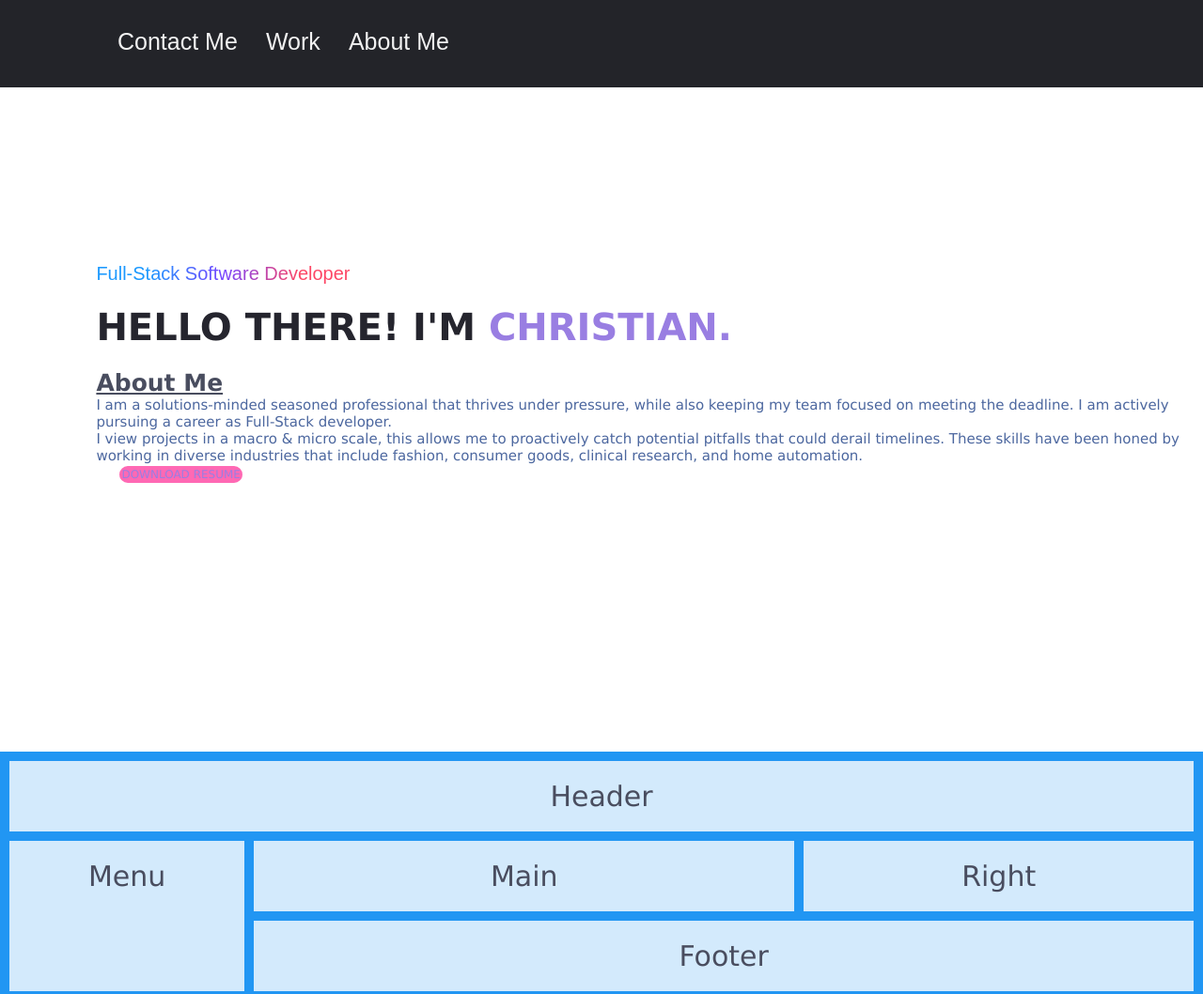
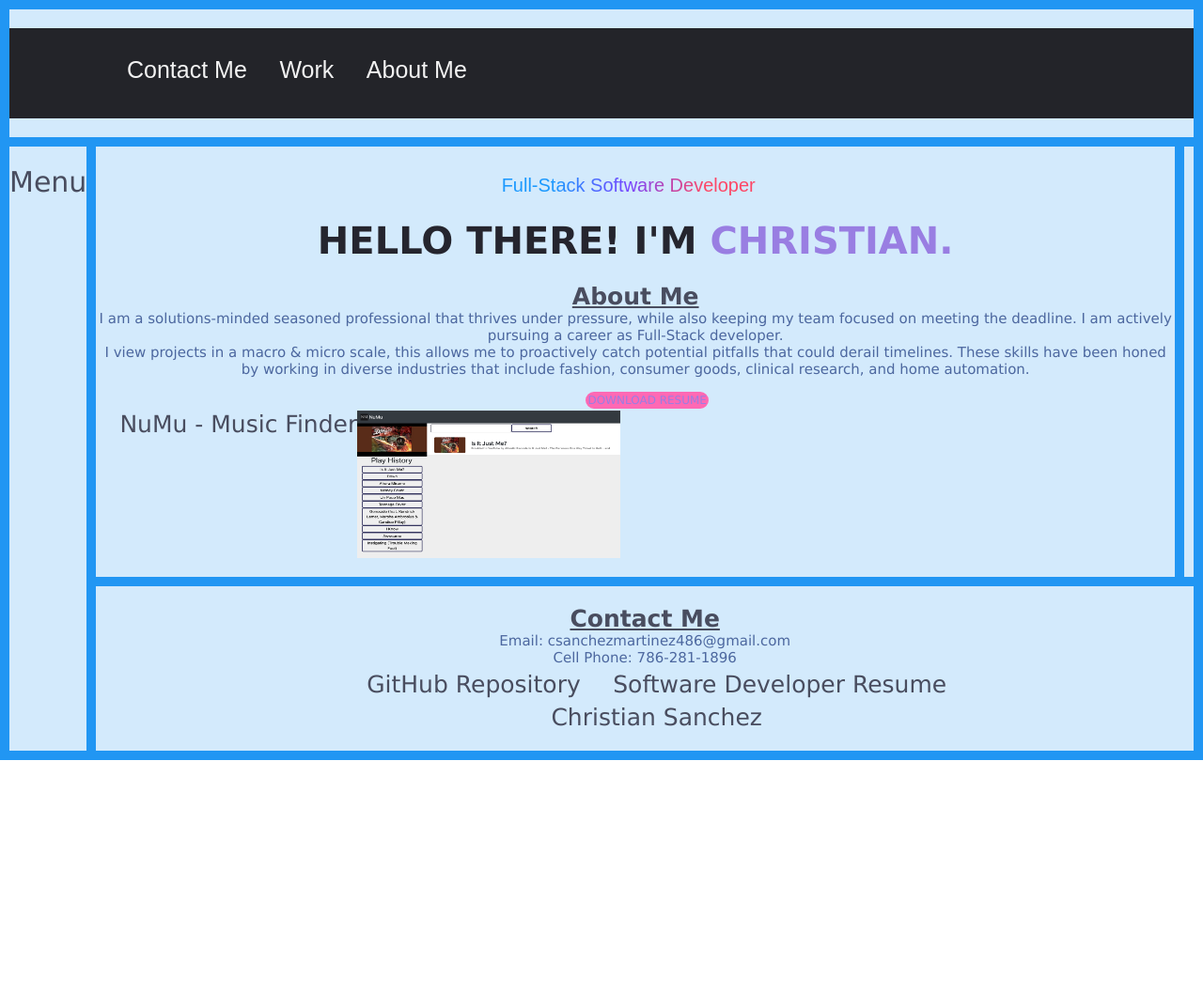
Before and after one commit to CSanchez486/C.L.Sanchez_Portfolio, a plain HTML site: page index.html in a window 1280 px wide. Shown: the whole page at 94% size. After the commit the page ends 809 px from the top, so only its background shows below. Drawn offline with Linux system fonts and the light colour scheme.

Commit message:
moved contact info into  grid footer

```diff
--- a/assets/CSS/style.css
+++ b/assets/CSS/style.css
@@ -45,11 +45,11 @@ nav ul li{
     font: 17px;
 }
 
-.intro {
+/* .intro {
     position: absolute;
     top: 35%;
     left: 8%
-}
+} */
 
 .career_title {
     margin-right: 15px;
@@ -97,6 +97,7 @@ h1 span {
   display: grid;
   grid-template:
     'header header header header header header'
+    'menu main main main right right'
     'menu main main main right right'
     'menu footer footer footer footer footer';
   grid-gap: 10px;
--- a/index.html
+++ b/index.html
@@ -17,8 +17,8 @@
 
 <body>
 
-    <div class="hero">
-        <nav>
+    <!-- <div class="hero"> -->
+        <!-- <nav>
         <ul>
             <li><a class="links
             " href="#contact-me">Contact Me</a></li>
@@ -27,9 +27,37 @@
             <li><a class="links
                 "href="#about-me">About Me</a></li>
         </ul>
-        </nav>
+        </nav> -->
 
         <div class="intro">
+            <!-- <span class="career_title">Full-Stack Software Developer</span>
+            <h1>Hello There! I'm<span> Christian.</span></h1>
+            <h3>About Me</h3>
+                <p> I am a solutions-minded seasoned professional that thrives under pressure, while also keeping my team focused on meeting the deadline. I am actively pursuing a career as Full-Stack developer.</p>
+
+                <p> I view projects in a macro & micro scale, this allows me to proactively catch potential pitfalls that could derail timelines. These skills have been honed by working in diverse industries that include fashion, consumer goods, clinical research, and home automation.</p>
+            <a href="https://drive.google.com/file/d/1vAC0JU7M_9nsDUvT81J9jyXWoSqf7VRb/view?usp=sharing" class="btn">Download Resume</a>
+             -->
+        </div>
+    </div>
+
+    <div class="grid-container">
+        <div class="item1">
+            <nav>
+                <ul>
+                    <li><a class="links
+                    " href="#contact-me">Contact Me</a></li>
+                    <li><a class="links
+                        "href="#work">Work</a></li>
+                    <li><a class="links
+                        "href="#about-me">About Me</a></li>
+                </ul>
+                </nav>
+        </div>
+
+        <div class="item2">Menu</div>
+
+        <div class="item3">
             <span class="career_title">Full-Stack Software Developer</span>
             <h1>Hello There! I'm<span> Christian.</span></h1>
             <h3>About Me</h3>
@@ -37,20 +65,28 @@
 
                 <p> I view projects in a macro & micro scale, this allows me to proactively catch potential pitfalls that could derail timelines. These skills have been honed by working in diverse industries that include fashion, consumer goods, clinical research, and home automation.</p>
             <a href="https://drive.google.com/file/d/1vAC0JU7M_9nsDUvT81J9jyXWoSqf7VRb/view?usp=sharing" class="btn">Download Resume</a>
+            <div class="container">
+                <a href="https://github.com/CSanchez486/YouTube_Music_Finder"> NuMu - Music Finder </a>
+            <img src="assets/images/NuMu.png"
+             attribute="NuMu"></img>
+            </div>
 
         </div>
-    </div>
 
-    <div class="grid-container">
-        <div class="item1">Header</div>
+        <div class="item4">
 
-        <div class="item2">Menu</div>
+        </div>
 
-        <div class="item3">Main</div>
+        <div class="item5">
 
-        <div class="item4">Right</div>
+            <h3 class="text-2xl font-bold mt-8 mb-5">Contact Me</h3>
 
-        <div class="item5">Footer</div>
+        <p>Email: csanchezmartinez486@gmail.com</p>
+        <p>Cell Phone: 786-281-1896</p>
+        <a href="https://github.com/CSanchez486">GitHub Repository</a>
+        <a href="https://drive.google.com/file/d/1vAC0JU7M_9nsDUvT81J9jyXWoSqf7VRb/view?usp=sharing">Software Developer Resume</a>
+        <div class="badge-base LI-profile-badge" data-locale="en_US" data-size="medium" data-theme="light" data-type="VERTICAL" data-vanity="christiansanchezmartinez" data-version="v1"><a class="badge-base__link LI-simple-link" href="https://www.linkedin.com/in/christiansanchezmartinez?trk=profile-badge">Christian Sanchez</a></div>
+        </div>
 
       </div>
 
```
